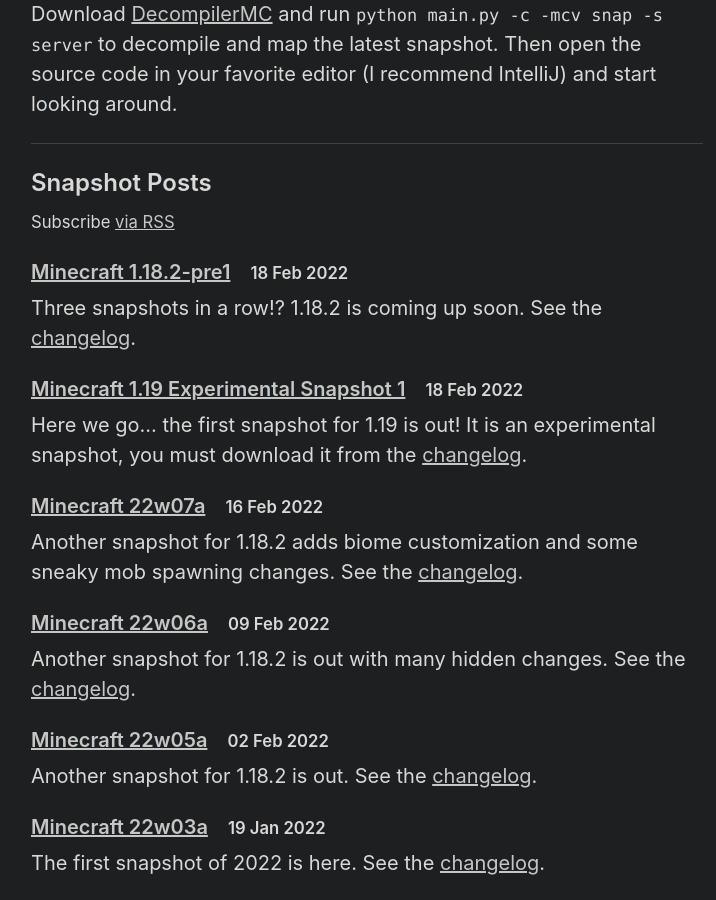
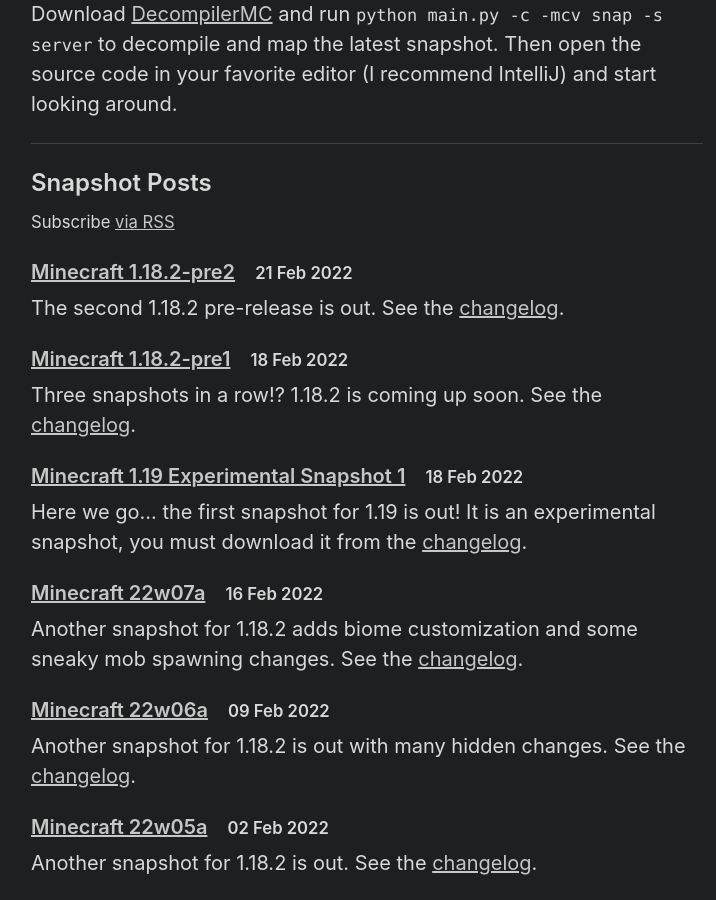
Before and after one commit to Tisawesomeness/tisawesomeness.github.io, a Jekyll site: the page built from snapshots.html, in a window 1280 px wide and 900 px high, scrolled down 542 px. Shown: the whole window, without its empty margins (273-989 px from the left). Built offline with Jekyll 4.4.1, drawn with Linux system fonts in a browser that asks for light colours.

Commit message:
Add 1.18.2-pre2

```diff
--- /dev/null
+++ b/snapshots/_posts/2022-02-21-1-18-2-pre2.md
@@ -0,0 +1,11 @@
+---
+layout: post
+title: "Minecraft 1.18.2-pre2"
+date: 2022-02-21 11:33:23 -0500
+---
+
+The second 1.18.2 pre-release is out. See the [changelog](https://www.minecraft.net/en-us/article/minecraft-1-18-2-pre-release-2).
+
+# No Significant Changes
+
+This pre-release is a small release with only a few bugfixes.
```
Also changed, not shown: snapshots/_posts/2022-02-18-1-18-2-pre1.md (+1 -1 lines).
